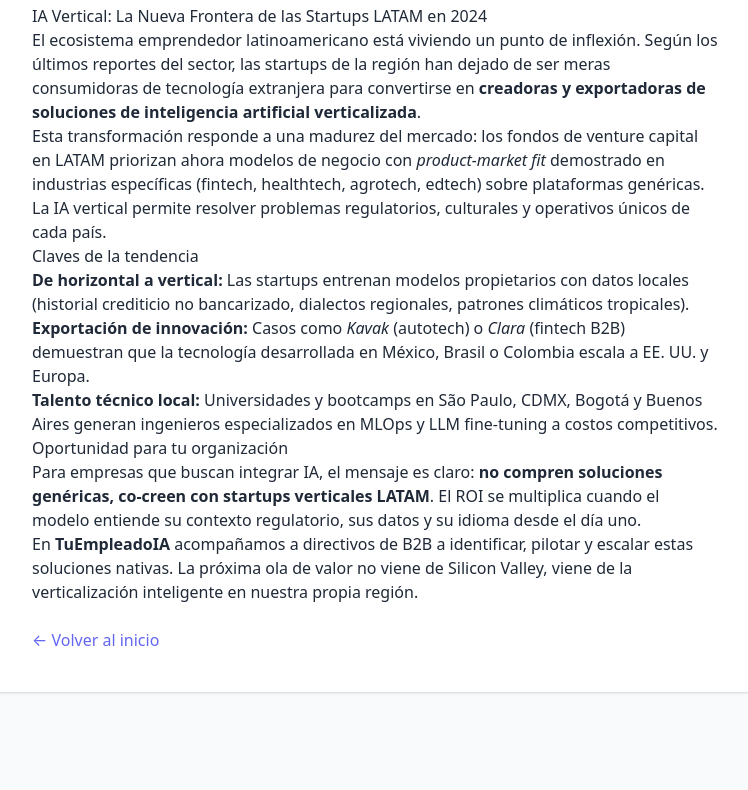
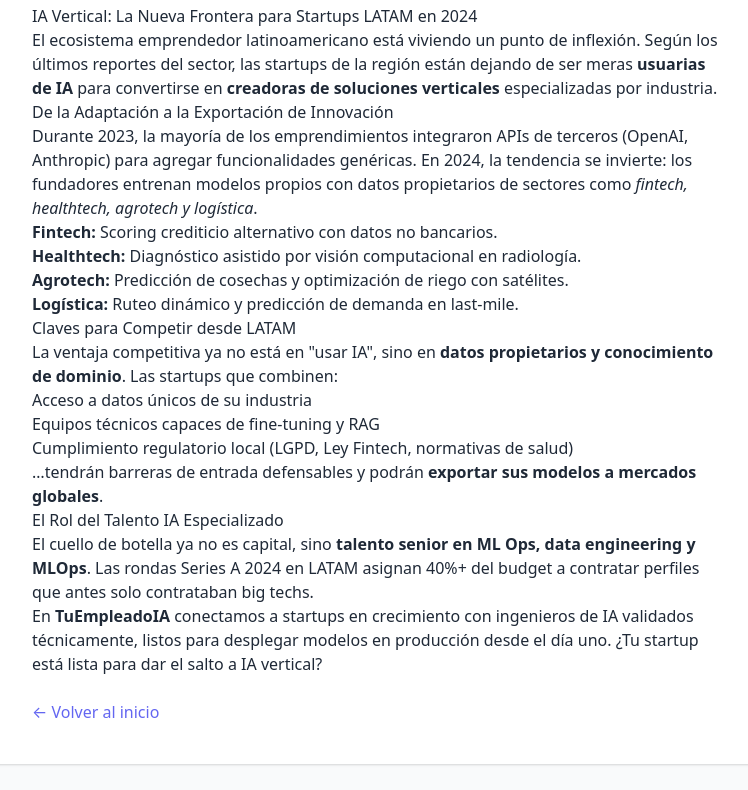
Before and after one commit to jhonnycastle81/tuempleadoia-org, a plain HTML site: page blog/ia-vertical-startups-latam-2024.html in a window 1280 px wide. Shown: the part 172-962 px from the top of the page, without its empty margins (264-1012 px from the left). Before the commit the page ends 896 px from the top, so only its background shows below. Drawn offline with nearby package versions, Linux system fonts and the light colour scheme.

Commit message:
feat: Nuevo blog IA - IA Vertical: La Nueva Frontera para Startups LATAM en 2024

```diff
--- a/blog/ia-vertical-startups-latam-2024.html
+++ b/blog/ia-vertical-startups-latam-2024.html
@@ -1,27 +1,34 @@
 <!DOCTYPE html>
-        <html lang="es"><head><meta charset="UTF-8"><title>IA Vertical: La Nueva Frontera de las Startups LATAM en 2024</title>
+        <html lang="es"><head><meta charset="UTF-8"><title>IA Vertical: La Nueva Frontera para Startups LATAM en 2024</title>
         <link href="https://cdnjs.cloudflare.com/ajax/libs/tailwindcss/2.2.19/tailwind.min.css" rel="stylesheet">
         </head><body class="bg-gray-50 text-gray-800 p-8">
         <div class="max-w-3xl mx-auto bg-white p-10 rounded shadow">
-        <h1 class="text-4xl font-bold mb-6 text-indigo-700">IA Vertical: La Nueva Frontera de las Startups LATAM en 2024</h1>
-        <div class="prose"><h2>IA Vertical: La Nueva Frontera de las Startups LATAM en 2024</h2>
+        <h1 class="text-4xl font-bold mb-6 text-indigo-700">IA Vertical: La Nueva Frontera para Startups LATAM en 2024</h1>
+        <div class="prose"><h2>IA Vertical: La Nueva Frontera para Startups LATAM en 2024</h2>
+<p>El ecosistema emprendedor latinoamericano está viviendo un punto de inflexión. Según los últimos reportes del sector, las startups de la región están dejando de ser meras <strong>usuarias de IA</strong> para convertirse en <strong>creadoras de soluciones verticales</strong> especializadas por industria.</p>
 
-<p>El ecosistema emprendedor latinoamericano está viviendo un punto de inflexión. Según los últimos reportes del sector, las startups de la región han dejado de ser meras consumidoras de tecnología extranjera para convertirse en <strong>creadoras y exportadoras de soluciones de inteligencia artificial verticalizada</strong>.</p>
-
-<p>Esta transformación responde a una madurez del mercado: los fondos de venture capital en LATAM priorizan ahora modelos de negocio con <em>product-market fit</em> demostrado en industrias específicas (fintech, healthtech, agrotech, edtech) sobre plataformas genéricas. La IA vertical permite resolver problemas regulatorios, culturales y operativos únicos de cada país.</p>
-
-<h3>Claves de la tendencia</h3>
+<h2>De la Adaptación a la Exportación de Innovación</h2>
+<p>Durante 2023, la mayoría de los emprendimientos integraron APIs de terceros (OpenAI, Anthropic) para agregar funcionalidades genéricas. En 2024, la tendencia se invierte: los fundadores entrenan modelos propios con datos propietarios de sectores como <em>fintech, healthtech, agrotech y logística</em>.</p>
 
 <ul>
-  <li><strong>De horizontal a vertical:</strong> Las startups entrenan modelos propietarios con datos locales (historial crediticio no bancarizado, dialectos regionales, patrones climáticos tropicales).</li>
-  <li><strong>Exportación de innovación:</strong> Casos como <em>Kavak</em> (autotech) o <em>Clara</em> (fintech B2B) demuestran que la tecnología desarrollada en México, Brasil o Colombia escala a EE. UU. y Europa.</li>
-  <li><strong>Talento técnico local:</strong> Universidades y bootcamps en São Paulo, CDMX, Bogotá y Buenos Aires generan ingenieros especializados en MLOps y LLM fine-tuning a costos competitivos.</li>
+<li><strong>Fintech:</strong> Scoring crediticio alternativo con datos no bancarios.</li>
+<li><strong>Healthtech:</strong> Diagnóstico asistido por visión computacional en radiología.</li>
+<li><strong>Agrotech:</strong> Predicción de cosechas y optimización de riego con satélites.</li>
+<li><strong>Logística:</strong> Ruteo dinámico y predicción de demanda en last-mile.</li>
 </ul>
 
-<h3>Oportunidad para tu organización</h3>
+<h2>Claves para Competir desde LATAM</h2>
+<p>La ventaja competitiva ya no está en "usar IA", sino en <strong>datos propietarios y conocimiento de dominio</strong>. Las startups que combinen:</p>
+<ul>
+<li>Acceso a datos únicos de su industria</li>
+<li>Equipos técnicos capaces de fine-tuning y RAG</li>
+<li>Cumplimiento regulatorio local (LGPD, Ley Fintech, normativas de salud)</li>
+</ul>
+<p>…tendrán barreras de entrada defensables y podrán <strong>exportar sus modelos a mercados globales</strong>.</p>
 
-<p>Para empresas que buscan integrar IA, el mensaje es claro: <strong>no compren soluciones genéricas, co-creen con startups verticales LATAM</strong>. El ROI se multiplica cuando el modelo entiende su contexto regulatorio, sus datos y su idioma desde el día uno.</p>
+<h2>El Rol del Talento IA Especializado</h2>
+<p>El cuello de botella ya no es capital, sino <strong>talento senior en ML Ops, data engineering y MLOps</strong>. Las rondas Series A 2024 en LATAM asignan 40%+ del budget a contratar perfiles que antes solo contrataban big techs.</p>
 
-<p>En <strong>TuEmpleadoIA</strong> acompañamos a directivos de B2B a identificar, pilotar y escalar estas soluciones nativas. La próxima ola de valor no viene de Silicon Valley, viene de la verticalización inteligente en nuestra propia región.</p></div>
+<p>En <strong>TuEmpleadoIA</strong> conectamos a startups en crecimiento con ingenieros de IA validados técnicamente, listos para desplegar modelos en producción desde el día uno. ¿Tu startup está lista para dar el salto a IA vertical?</p></div>
         <br><a href="../index.html" class="text-indigo-500 hover:underline">← Volver al inicio</a>
         </div></body></html>
```
